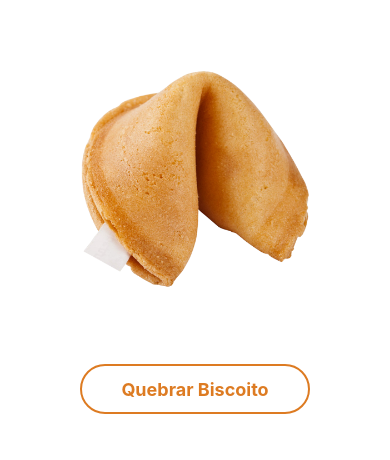
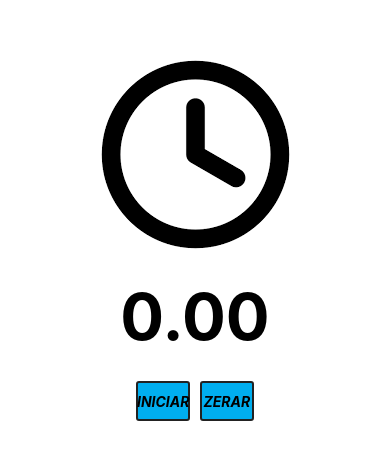
Before and after one commit to Daniel-Nasciment/Curso_React-Native, a React Native app: screen / in a window 390 px wide. Shown: the part 188-648 px from the top of the page. Built offline with nearby package versions, Linux system fonts and the light colour scheme.

Commit message:
APP Cronômetro - React-Native, setInterval, clearInterval e mais...

```diff
--- a/App.js
+++ b/App.js
@@ -6,50 +6,75 @@ class App extends Component {
   constructor(props){
     super(props);
     this.state = {
-      frase: '',
-      img: require('./src/biscoito.png')
-    };
+      ultTemp: null,
+      numero: 0,
+      botao: 'INICIAR'
+    }
 
-   this.quebrarBiscoito = this.quebrarBiscoito.bind(this);
+    //Variável do timmer
+    this.timmer = null;
 
-    this.frases = [
-      "Essa é a frase 1.",
-      "Essa é a frase 2.",
-      "Essa é a frase 3.",
-      "Essa é a frase 4.",
-      "Essa é a frase 5.",
-      "Essa é a frase 6."
-    ];
+    this.vai = this.vai.bind(this);
+    this.zerou = this.zerou.bind(this);
+  }
+
+  vai(){
+
+    if(this.timmer != null) {
+      //Aqui vai parar o timmer
+      clearInterval(this.timmer);
+      this.timmer = null;
+      this.setState({
+        botao: "INICIAR"
+      })
+    }else {
+      this.timmer = setInterval(() => {
+        this.setState({
+          numero: this.state.numero + 0.1,
+          botao: "PAUSAR"
+        })
+      }, 100);
+    }
 
   }
 
-  quebrarBiscoito(){
-
-    let numAleatorio = Math.floor(Math.random() * this.frases.length);
-
-    this.setState({
-      frase: this.frases[numAleatorio],
-      img: require('./src/biscoitoAberto.png')
-    })
-}
+  zerou(){
+    if(this.timmer !=null || this.timmer == null){
+      clearInterval(this.timmer);
+      this.timmer = null;
+      this.setState({
+        ultTemp: this.state.numero > 0 ? 'Último tempo: ' + this.state.numero.toFixed(1) : '',
+        numero: 0,
+        botao: 'INICIAR'
+      })
+    }
+  }
 
   render(){
 
     return(
       <View style={styles.container}>
         <Image
-        source={this.state.img}
-        style={styles.img}
+        source = {require('./src/relogio.png')}
         />
 
-      <Text style={styles.frase}>{this.state.frase}</Text>
+      <Text style={styles.timer}>{this.state.numero.toFixed(2)}</Text>
 
-      <TouchableOpacity style={styles.btn} onPress={this.quebrarBiscoito}>
-        <View style={styles.btnArea}>
-          <Text style={styles.btnTxt}>Quebrar Biscoito</Text>
-        </View>
-      </TouchableOpacity>
+      <View style={styles.btnArea}>
 
+        <TouchableOpacity style={styles.btn} onPress={this.vai}>
+          <Text style={styles.btnTexto}>{this.state.botao}</Text>
+        </TouchableOpacity>
+
+        <TouchableOpacity style={styles.btn} onPress={this.zerou}>
+          <Text style={styles.btnTexto}>ZERAR</Text>
+        </TouchableOpacity>
+
+      </View>
+
+      <View>
+        <Text style={styles.btnTexto}>{this.state.ultTemp}</Text>
+      </View>
 
       </View>
     );
@@ -63,35 +88,29 @@ const styles = StyleSheet.create({
     alignItems: 'center',
     justifyContent: 'center'
   },
-  frase: {
-    textAlign: 'center',
-    color: '#dd7b22',
-    margin: 30,
-    textAlign: 'center',
-    fontSize: 20,
-    fontStyle: 'italic'
+  timer: {
+    margin: 10,
+    fontSize: 65,
+    fontWeight: 'bold'
   },
-  img: {
-    width: 250,
-    height: 250
+  btnArea: {
+    flexDirection: 'row',
+    marginTop: 10
   },
   btn: {
-    width: 230,
-    height: 50,
+    flex: 1,
+    justifyContent: 'center',
+    alignItems: 'center',
     borderWidth: 2,
-    borderColor: '#dd7b22',
-    borderRadius: 25
+    borderColor: '#222',
+    borderRadius: 3,
+    margin: 5,
+    height: 40,
+    backgroundColor: '#00aeef'
   },
-  btnArea: {
-    flex: 1,
-    flexDirection: 'row',
-    justifyContent: 'center',
-    alignItems: 'center'
-  },
-  btnTxt: {
-    fontSize: 18,
-    fontWeight: 'bold',
-    color: '#dd7b22'
+  btnTexto: {
+    fontStyle: 'italic',
+    fontWeight: 'bold'
   }
 });
 
```
Also changed, not shown: src/relogio.png (added).
